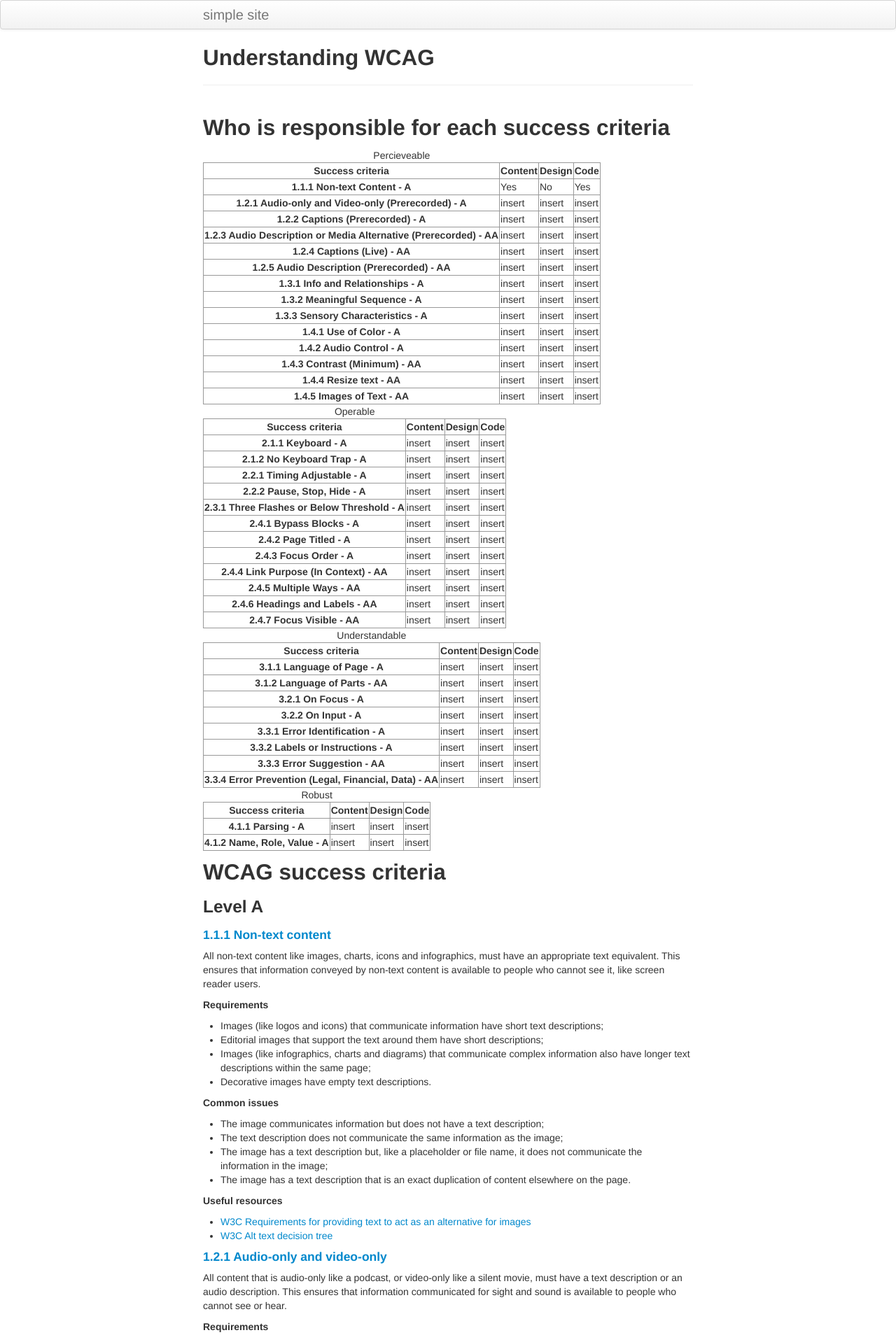
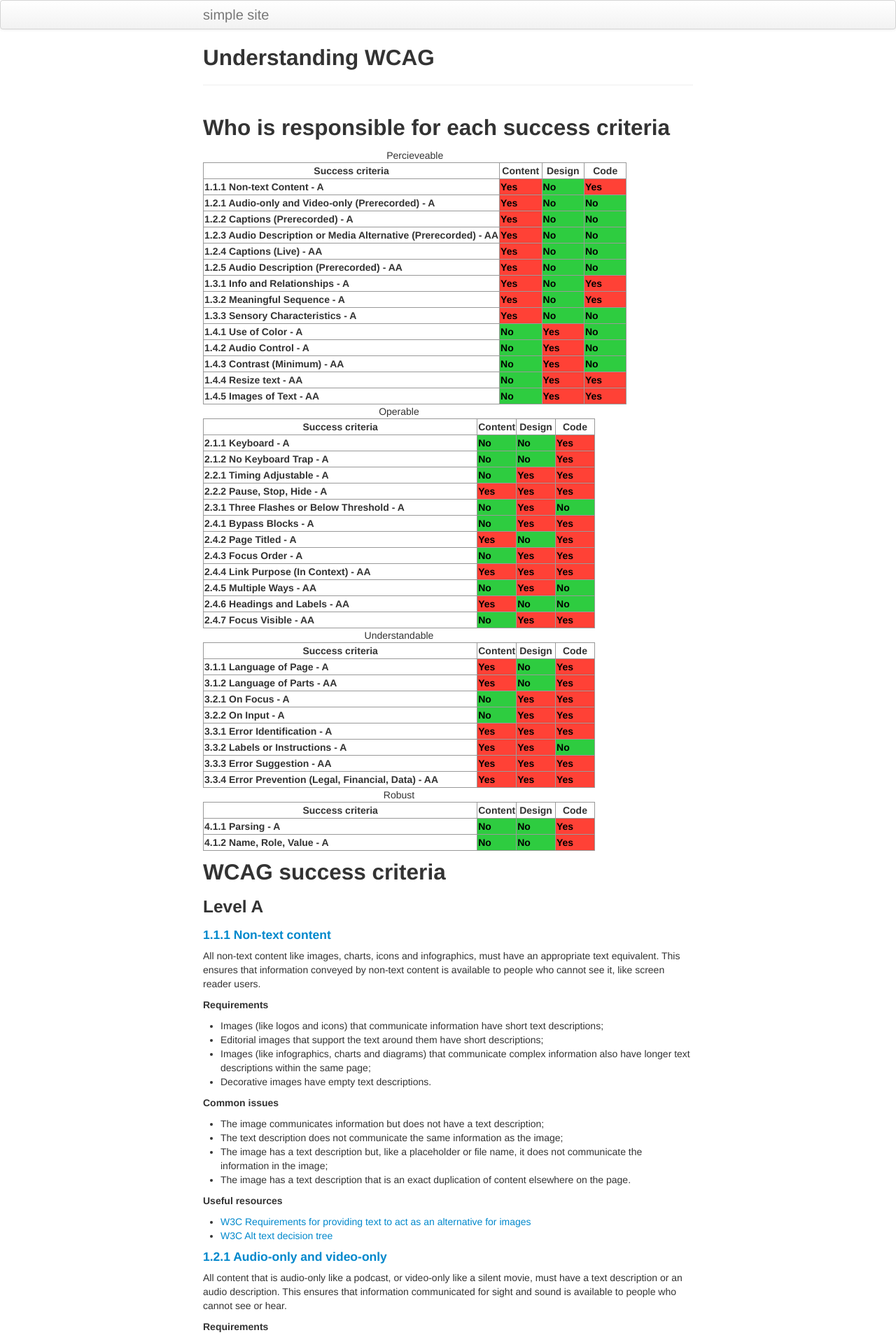
Before and after one commit to aduggin/simple_site, a Jekyll site: the page built from wcag.md, in a window 1280 px wide. Shown: the top 1918 px of the page at 70% size. Built offline with Jekyll 4.4.1, drawn with Linux system fonts in a browser that asks for light colours.

Commit message:
add data

```diff
--- a/assets/themes/twitter/css/kbroman.css
+++ b/assets/themes/twitter/css/kbroman.css
@@ -13,3 +13,23 @@ a code {
 table, th, td {
 	border: 1px solid #999;
 }
+
+tbody th {
+	text-align:left;
+	width:70%;
+}
+tbody td {
+	width:10%;
+	font-weight: bold;
+}
+
+.yes {
+	background-color: #FF4136;
+	color: #000;
+
+}
+
+.no {
+	background-color: #2ECC40;
+	color: #000;
+}
--- a/wcag.md
+++ b/wcag.md
@@ -8,258 +8,274 @@ description: WCAG by role
 
 <table>
     <caption>Percieveable</caption>
-    <tr>
-        <th scope="col">Success criteria</th>
-        <th scope="col">Content</th>
-        <th scope="col">Design</th>
-        <th scope="col">Code</th>
-    </tr>
-    <tr>
-        <th scope="row">1.1.1 Non-text Content - A</th>
-        <td class="yes">Yes</td>
-        <td class="no">No</td>
-        <td class="yes">Yes</td>
-    </tr>
-    <tr>
-        <th scope="row">1.2.1 Audio-only and Video-only (Prerecorded) - A</th>
-        <td class="insert">insert</td>
-        <td class="insert">insert</td>
-        <td class="insert">insert</td>
-    </tr>
-    <tr>
-        <th scope="row">1.2.2 Captions (Prerecorded) - A</th>
-        <td class="insert">insert</td>
-        <td class="insert">insert</td>
-        <td class="insert">insert</td>
-    </tr>
-    <tr>
-        <th scope="row">1.2.3 Audio Description or Media Alternative (Prerecorded) - AA</th>
-        <td class="insert">insert</td>
-        <td class="insert">insert</td>
-        <td class="insert">insert</td>
-    </tr>
-    <tr>
-        <th scope="row">1.2.4 Captions (Live) - AA</th>
-        <td class="insert">insert</td>
-        <td class="insert">insert</td>
-        <td class="insert">insert</td>
-    </tr>
-    <tr>
-        <th scope="row">1.2.5 Audio Description (Prerecorded) - AA</th>
-        <td class="insert">insert</td>
-        <td class="insert">insert</td>
-        <td class="insert">insert</td>
-    </tr>
-    <tr>
-        <th scope="row">1.3.1 Info and Relationships - A</th>
-        <td class="insert">insert</td>
-        <td class="insert">insert</td>
-        <td class="insert">insert</td>
-    </tr>
-    <tr>
-        <th scope="row">1.3.2 Meaningful Sequence - A</th>
-        <td class="insert">insert</td>
-        <td class="insert">insert</td>
-        <td class="insert">insert</td>
-    </tr>
-    <tr>
-        <th scope="row">1.3.3 Sensory Characteristics - A</th>
-        <td class="insert">insert</td>
-        <td class="insert">insert</td>
-        <td class="insert">insert</td>
-    </tr>
-    <tr>
-        <th scope="row">1.4.1 Use of Color - A</th>
-        <td class="insert">insert</td>
-        <td class="insert">insert</td>
-        <td class="insert">insert</td>
-    </tr>
-    <tr>
-        <th scope="row">1.4.2 Audio Control - A</th>
-        <td class="insert">insert</td>
-        <td class="insert">insert</td>
-        <td class="insert">insert</td>
-    </tr>
-    <tr>
-        <th scope="row">1.4.3 Contrast (Minimum) - AA</th>
-        <td class="insert">insert</td>
-        <td class="insert">insert</td>
-        <td class="insert">insert</td>
-    </tr>
-    <tr>
-        <th scope="row">1.4.4 Resize text - AA</th>
-        <td class="insert">insert</td>
-        <td class="insert">insert</td>
-        <td class="insert">insert</td>
-    </tr>
-    <tr>
-        <th scope="row">1.4.5 Images of Text - AA</th>
-        <td class="insert">insert</td>
-        <td class="insert">insert</td>
-        <td class="insert">insert</td>
-    </tr>
+    <thead>
+        <tr>
+            <th scope="col">Success criteria</th>
+            <th scope="col">Content</th>
+            <th scope="col">Design</th>
+            <th scope="col">Code</th>
+        </tr>
+    </thead>
+    <tbody>
+        <tr>
+            <th scope="row">1.1.1 Non-text Content - A</th>
+            <td class="yes">Yes</td>
+            <td class="no">No</td>
+            <td class="yes">Yes</td>
+        </tr>
+        <tr>
+            <th scope="row">1.2.1 Audio-only and Video-only (Prerecorded) - A</th>
+            <td class="yes">Yes</td>
+            <td class="no">No</td>
+            <td class="no">No</td>
+        </tr>
+        <tr>
+            <th scope="row">1.2.2 Captions (Prerecorded) - A</th>
+            <td class="yes">Yes</td>
+            <td class="no">No</td>
+            <td class="no">No</td>
+        </tr>
+        <tr>
+            <th scope="row">1.2.3 Audio Description or Media Alternative (Prerecorded) - AA</th>
+            <td class="yes">Yes</td>
+            <td class="no">No</td>
+            <td class="no">No</td>
+        </tr>
+        <tr>
+            <th scope="row">1.2.4 Captions (Live) - AA</th>
+            <td class="yes">Yes</td>
+            <td class="no">No</td>
+            <td class="no">No</td>
+        </tr>
+        <tr>
+            <th scope="row">1.2.5 Audio Description (Prerecorded) - AA</th>
+            <td class="yes">Yes</td>
+            <td class="no">No</td>
+            <td class="no">No</td>
+        </tr>
+        <tr>
+            <th scope="row">1.3.1 Info and Relationships - A</th>
+            <td class="yes">Yes</td>
+            <td class="no">No</td>
+            <td class="yes">Yes</td>
+        </tr>
+        <tr>
+            <th scope="row">1.3.2 Meaningful Sequence - A</th>
+            <td class="yes">Yes</td>
+            <td class="no">No</td>
+            <td class="yes">Yes</td>
+        </tr>
+        <tr>
+            <th scope="row">1.3.3 Sensory Characteristics - A</th>
+            <td class="yes">Yes</td>
+            <td class="no">No</td>
+            <td class="no">No</td>
+        </tr>
+        <tr>
+            <th scope="row">1.4.1 Use of Color - A</th>
+            <td class="no">No</td>
+            <td class="yes">Yes</td>
+            <td class="no">No</td>
+        </tr>
+        <tr>
+            <th scope="row">1.4.2 Audio Control - A</th>
+            <td class="no">No</td>
+            <td class="yes">Yes</td>
+            <td class="no">No</td>
+        </tr>
+        <tr>
+            <th scope="row">1.4.3 Contrast (Minimum) - AA</th>
+            <td class="no">No</td>
+            <td class="yes">Yes</td>
+            <td class="no">No</td>
+        </tr>
+        <tr>
+            <th scope="row">1.4.4 Resize text - AA</th>
+            <td class="no">No</td>
+            <td class="yes">Yes</td>
+            <td class="yes">Yes</td>
+        </tr>
+        <tr>
+            <th scope="row">1.4.5 Images of Text - AA</th>
+            <td class="no">No</td>
+            <td class="yes">Yes</td>
+            <td class="yes">Yes</td>
+        </tr>
+    </tbody>
 </table>
 
 <table>
     <caption>Operable</caption>
-    <tr>
-        <th scope="col">Success criteria</th>
-        <th scope="col">Content</th>
-        <th scope="col">Design</th>
-        <th scope="col">Code</th>
-    </tr>
-    <tr>
-        <th scope="row">2.1.1 Keyboard - A</th>
-        <td class="insert">insert</td>
-        <td class="insert">insert</td>
-        <td class="insert">insert</td>
-    </tr>
-    <tr>
-        <th scope="row">2.1.2 No Keyboard Trap - A</th>
-        <td class="insert">insert</td>
-        <td class="insert">insert</td>
-        <td class="insert">insert</td>
-    </tr>
-    <tr>
-        <th scope="row">2.2.1 Timing Adjustable - A</th>
-        <td class="insert">insert</td>
-        <td class="insert">insert</td>
-        <td class="insert">insert</td>
-    </tr>
-    <tr>
-        <th scope="row">2.2.2 Pause, Stop, Hide - A</th>
-        <td class="insert">insert</td>
-        <td class="insert">insert</td>
-        <td class="insert">insert</td>
-    </tr>
-    <tr>
-        <th scope="row">2.3.1 Three Flashes or Below Threshold - A</th>
-        <td class="insert">insert</td>
-        <td class="insert">insert</td>
-        <td class="insert">insert</td>
-    </tr>
-    <tr>
-        <th scope="row">2.4.1 Bypass Blocks - A</th>
-        <td class="insert">insert</td>
-        <td class="insert">insert</td>
-        <td class="insert">insert</td>
-    </tr>
-    <tr>
-        <th scope="row">2.4.2 Page Titled - A</th>
-        <td class="insert">insert</td>
-        <td class="insert">insert</td>
-        <td class="insert">insert</td>
-    </tr>
-    <tr>
-        <th scope="row">2.4.3 Focus Order - A</th>
-        <td class="insert">insert</td>
-        <td class="insert">insert</td>
-        <td class="insert">insert</td>
-    </tr>
-    <tr>
-        <th scope="row">2.4.4 Link Purpose (In Context) - AA</th>
-        <td class="insert">insert</td>
-        <td class="insert">insert</td>
-        <td class="insert">insert</td>
-    </tr>
-    <tr>
-        <th scope="row">2.4.5 Multiple Ways - AA</th>
-        <td class="insert">insert</td>
-        <td class="insert">insert</td>
-        <td class="insert">insert</td>
-    </tr>
-    <tr>
-        <th scope="row">2.4.6 Headings and Labels - AA</th>
-        <td class="insert">insert</td>
-        <td class="insert">insert</td>
-        <td class="insert">insert</td>
-    </tr>
-    <tr>
-        <th scope="row">2.4.7 Focus Visible - AA</th>
-        <td class="insert">insert</td>
-        <td class="insert">insert</td>
-        <td class="insert">insert</td>
-    </tr>
+    <thead>
+        <tr>
+            <th scope="col">Success criteria</th>
+            <th scope="col">Content</th>
+            <th scope="col">Design</th>
+            <th scope="col">Code</th>
+        </tr>
+    </thead>
+    <tbody>
+        <tr>
+            <th scope="row">2.1.1 Keyboard - A</th>
+            <td class="no">No</td>
+            <td class="no">No</td>
+            <td class="yes">Yes</td>
+        </tr>
+        <tr>
+            <th scope="row">2.1.2 No Keyboard Trap - A</th>
+            <td class="no">No</td>
+            <td class="no">No</td>
+            <td class="yes">Yes</td>
+        </tr>
+        <tr>
+            <th scope="row">2.2.1 Timing Adjustable - A</th>
+            <td class="no">No</td>
+            <td class="yes">Yes</td>
+            <td class="yes">Yes</td>
+        </tr>
+        <tr>
+            <th scope="row">2.2.2 Pause, Stop, Hide - A</th>
+            <td class="yes">Yes</td>
+            <td class="yes">Yes</td>
+            <td class="yes">Yes</td>
+        </tr>
+        <tr>
+            <th scope="row">2.3.1 Three Flashes or Below Threshold - A</th>
+            <td class="no">No</td>
+            <td class="yes">Yes</td>
+            <td class="no">No</td>
+        </tr>
+        <tr>
+            <th scope="row">2.4.1 Bypass Blocks - A</th>
+            <td class="no">No</td>
+            <td class="yes">Yes</td>
+            <td class="yes">Yes</td>
+        </tr>
+        <tr>
+            <th scope="row">2.4.2 Page Titled - A</th>
+            <td class="yes">Yes</td>
+            <td class="no">No</td>
+            <td class="yes">Yes</td>
+        </tr>
+        <tr>
+            <th scope="row">2.4.3 Focus Order - A</th>
+            <td class="no">No</td>
+            <td class="yes">Yes</td>
+            <td class="yes">Yes</td>
+        </tr>
+        <tr>
+            <th scope="row">2.4.4 Link Purpose (In Context) - AA</th>
+            <td class="yes">Yes</td>
+            <td class="yes">Yes</td>
+            <td class="yes">Yes</td>
+        </tr>
+        <tr>
+            <th scope="row">2.4.5 Multiple Ways - AA</th>
+            <td class="no">No</td>
+            <td class="yes">Yes</td>
+            <td class="no">No</td>
+        </tr>
+        <tr>
+            <th scope="row">2.4.6 Headings and Labels - AA</th>
+            <td class="yes">Yes</td>
+            <td class="no">No</td>
+            <td class="no">No</td>
+        </tr>
+        <tr>
+            <th scope="row">2.4.7 Focus Visible - AA</th>
+            <td class="no">No</td>
+            <td class="yes">Yes</td>
+            <td class="yes">Yes</td>
+        </tr>
+    </tbody>
 </table>
 
 <table>
     <caption>Understandable</caption>
-    <tr>
-        <th scope="col">Success criteria</th>
-        <th scope="col">Content</th>
-        <th scope="col">Design</th>
-        <th scope="col">Code</th>
-    </tr>
-    <tr>
-        <th scope="row">3.1.1 Language of Page - A</th>
-        <td class="insert">insert</td>
-        <td class="insert">insert</td>
-        <td class="insert">insert</td>
-    </tr>
-    <tr>
-        <th scope="row">3.1.2 Language of Parts - AA</th>
-        <td class="insert">insert</td>
-        <td class="insert">insert</td>
-        <td class="insert">insert</td>
-    </tr>
-    <tr>
-        <th scope="row">3.2.1 On Focus - A</th>
-        <td class="insert">insert</td>
-        <td class="insert">insert</td>
-        <td class="insert">insert</td>
-    </tr>
-    <tr>
-        <th scope="row">3.2.2 On Input - A</th>
-        <td class="insert">insert</td>
-        <td class="insert">insert</td>
-        <td class="insert">insert</td>
-    </tr>
-    <tr>
-        <th scope="row">3.3.1 Error Identification - A</th>
-        <td class="insert">insert</td>
-        <td class="insert">insert</td>
-        <td class="insert">insert</td>
-    </tr>
-    <tr>
-        <th scope="row">3.3.2 Labels or Instructions - A</th>
-        <td class="insert">insert</td>
-        <td class="insert">insert</td>
-        <td class="insert">insert</td>
-    </tr>
-    <tr>
-        <th scope="row">3.3.3 Error Suggestion - AA</th>
-        <td class="insert">insert</td>
-        <td class="insert">insert</td>
-        <td class="insert">insert</td>
-    </tr>
-    <tr>
-        <th scope="row">3.3.4 Error Prevention (Legal, Financial, Data) - AA</th>
-        <td class="insert">insert</td>
-        <td class="insert">insert</td>
-        <td class="insert">insert</td>
-    </tr>
+    <thead>
+        <tr>
+            <th scope="col">Success criteria</th>
+            <th scope="col">Content</th>
+            <th scope="col">Design</th>
+            <th scope="col">Code</th>
+        </tr>
+    </thead>
+    <tbody>
+        <tr>
+            <th scope="row">3.1.1 Language of Page - A</th>
+            <td class="yes">Yes</td>
+            <td class="no">No</td>
+            <td class="yes">Yes</td>
+        </tr>
+        <tr>
+            <th scope="row">3.1.2 Language of Parts - AA</th>
+            <td class="yes">Yes</td>
+            <td class="no">No</td>
+            <td class="yes">Yes</td>
+        </tr>
+        <tr>
+            <th scope="row">3.2.1 On Focus - A</th>
+            <td class="no">No</td>
+            <td class="yes">Yes</td>
+            <td class="yes">Yes</td>
+        </tr>
+        <tr>
+            <th scope="row">3.2.2 On Input - A</th>
+            <td class="no">No</td>
+            <td class="yes">Yes</td>
+            <td class="yes">Yes</td>
+        </tr>
+        <tr>
+            <th scope="row">3.3.1 Error Identification - A</th>
+            <td class="yes">Yes</td>
+            <td class="yes">Yes</td>
+            <td class="yes">Yes</td>
+        </tr>
+        <tr>
+            <th scope="row">3.3.2 Labels or Instructions - A</th>
+            <td class="yes">Yes</td>
+            <td class="yes">Yes</td>
+            <td class="no">No</td>
+        </tr>
+        <tr>
+            <th scope="row">3.3.3 Error Suggestion - AA</th>
+            <td class="yes">Yes</td>
+            <td class="yes">Yes</td>
+            <td class="yes">Yes</td>
+        </tr>
+        <tr>
+            <th scope="row">3.3.4 Error Prevention (Legal, Financial, Data) - AA</th>
+            <td class="yes">Yes</td>
+            <td class="yes">Yes</td>
+            <td class="yes">Yes</td>
+        </tr>
+    </tbody>
 </table>
 
 <table>
     <caption>Robust</caption>
-    <tr>
-        <th scope="col">Success criteria</th>
-        <th scope="col">Content</th>
-        <th scope="col">Design</th>
-        <th scope="col">Code</th>
-    </tr>
-    <tr>
-        <th scope="row">4.1.1 Parsing - A</th>
-        <td class="insert">insert</td>
-        <td class="insert">insert</td>
-        <td class="insert">insert</td>
-    </tr>
-    <tr>
-        <th scope="row">4.1.2 Name, Role, Value - A</th>
-        <td class="insert">insert</td>
-        <td class="insert">insert</td>
-        <td class="insert">insert</td>
-    </tr>
+    <thead>
+        <tr>
+            <th scope="col">Success criteria</th>
+            <th scope="col">Content</th>
+            <th scope="col">Design</th>
+            <th scope="col">Code</th>
+        </tr>
+    </thead>
+    <tbody>
+        <tr>
+            <th scope="row">4.1.1 Parsing - A</th>
+            <td class="no">No</td>
+            <td class="no">No</td>
+            <td class="yes">Yes</td>
+        </tr>
+        <tr>
+            <th scope="row">4.1.2 Name, Role, Value - A</th>
+            <td class="no">No</td>
+            <td class="no">No</td>
+            <td class="yes">Yes</td>
+        </tr>
+    </tbody>
 </table>
 
 
```
